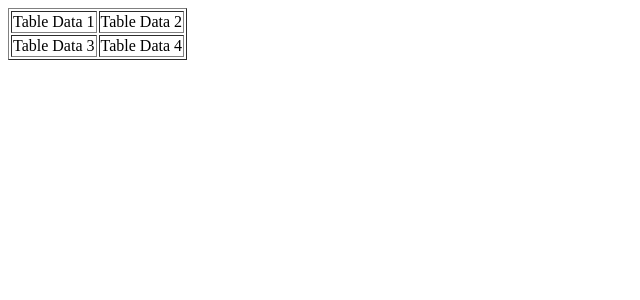
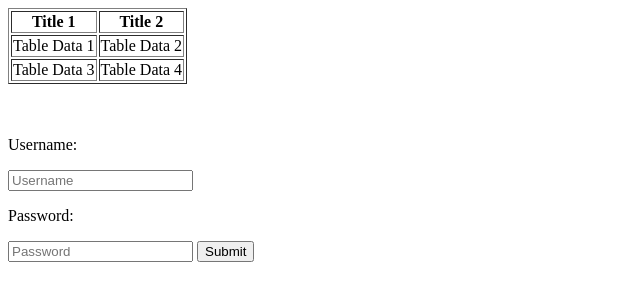
Before and after one commit to hayleyabishop/fall2022bootcamp, a plain HTML site: page index.html in a window 1280 px wide. Shown: the whole page, without its empty margins (0-640 px from the left). Drawn offline with Linux system fonts and the light colour scheme.

Commit message:
Create form

```diff
--- a/index.html
+++ b/index.html
@@ -10,6 +10,14 @@
 <body>
     <table border="1">
         <tr>
+            <th>
+                Title 1
+            </th>
+            <th>
+                Title 2
+            </th>
+        </tr>
+        <tr>
             <td>Table Data 1</td>
             <td>Table Data 2</td>
         </tr>
@@ -18,6 +26,13 @@
             <td>Table Data 4</td>
         </tr>
     </table>
+    <br>
+    <br>
+    <form action="new">
+        <p>Username:</p><input type="text" placeholder="Username">
+        <p>Password:</p><input type="password" placeholder="Password">
+        <input type="submit">
+    </form>
 
 </body>
 </html>
```
